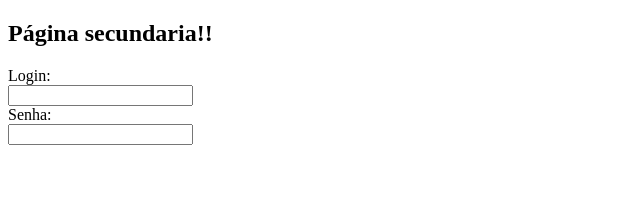
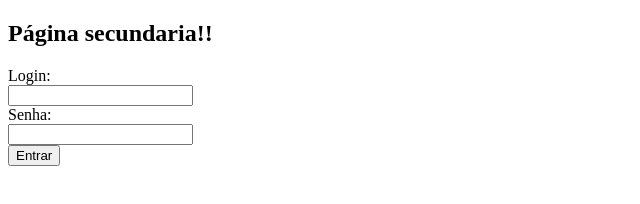
Before and after one commit to Mrnerdcon01/Mrnerdcon01.github.io, a plain HTML site: page secundaria.html in a window 1280 px wide. Shown: the whole page, without its empty margins (0-640 px from the left). Drawn offline with Linux system fonts and the light colour scheme.

Commit message:
Update secundaria.html

```diff
--- a/secundaria.html
+++ b/secundaria.html
@@ -12,6 +12,7 @@
 		    <input type="text" name="login"><br>
 		    Senha:<br>
 		    <input type="password" name="password"><br>
+		    <input type="button" value="Entrar" >
 		</form>
 	</body>
 </html>
```
